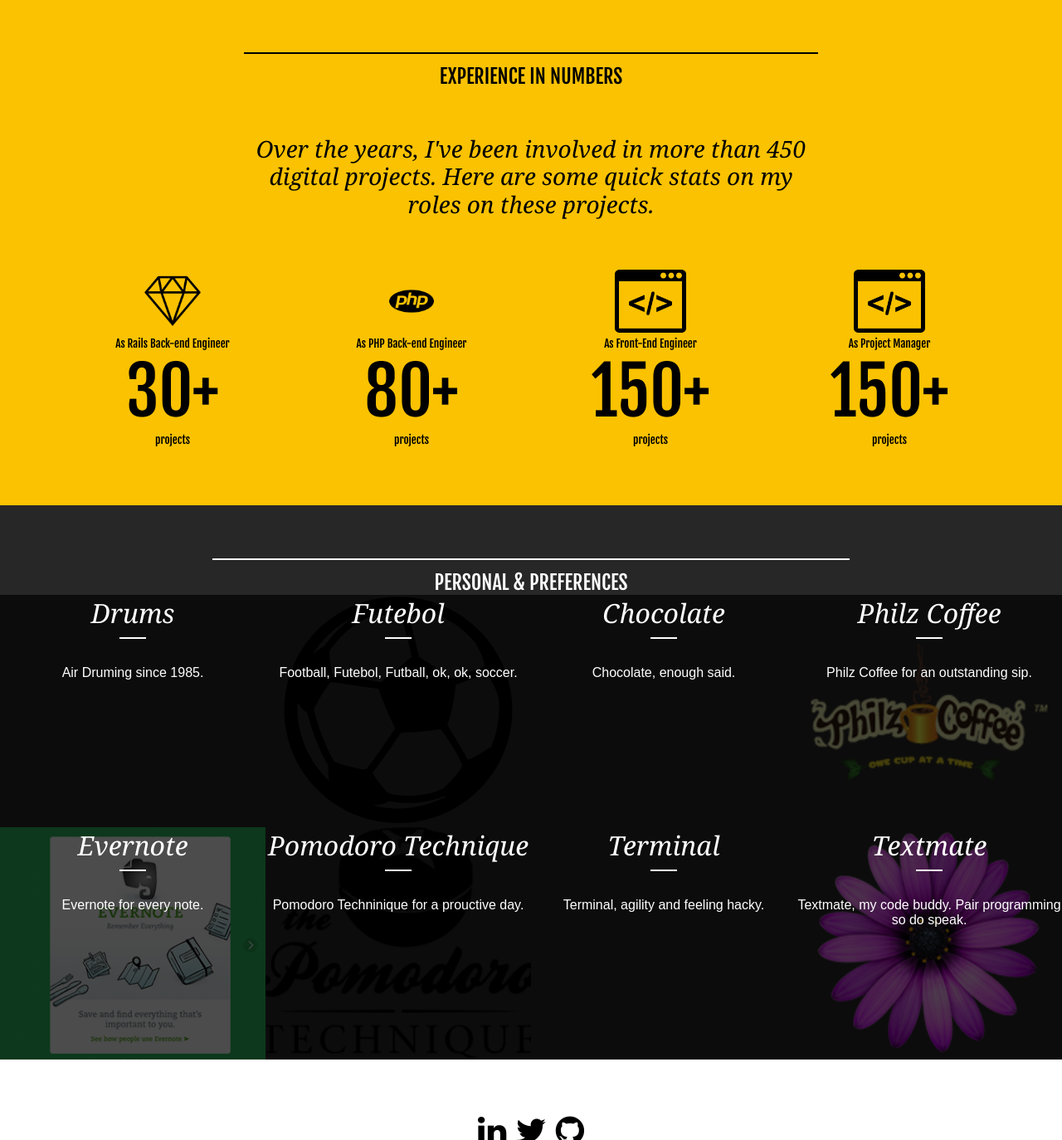
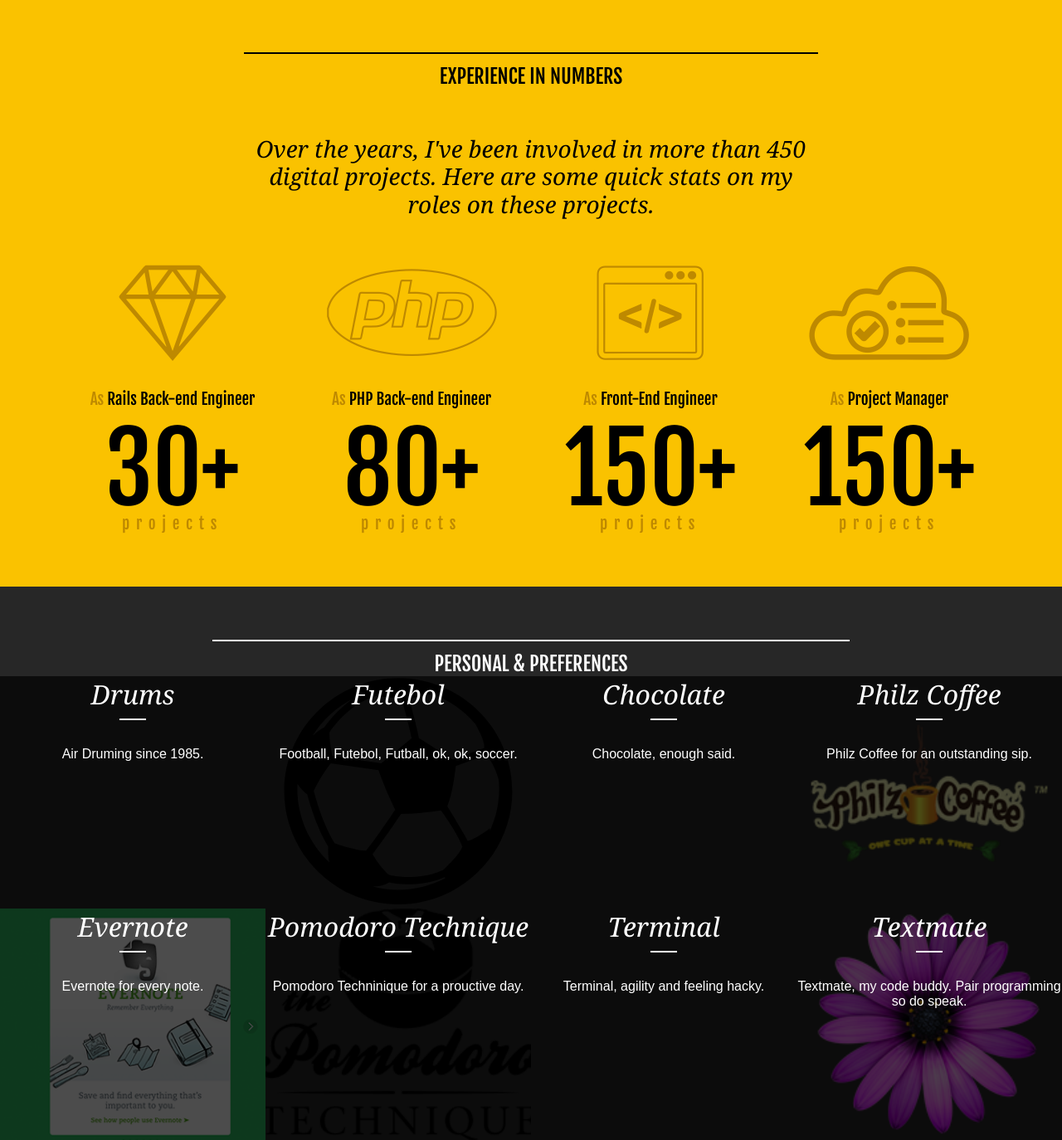
Before and after one commit to philipecasarotte/my-site, a PHP site: page / in a window 1280 px wide. Shown: the part 2733-4107 px from the top of the page at 83% size. Run offline with PHP 8.4, Linux system fonts and the light colour scheme; some libraries are stand-ins or nearby versions.

Commit message:
designing and adding svg icons for stats sections

```diff
--- a/index.html
+++ b/index.html
@@ -14,6 +14,7 @@
 		<link rel="stylesheet" href="http://maxcdn.bootstrapcdn.com/font-awesome/4.3.0/css/font-awesome.min.css" type="text/css"/>
 		<link rel="stylesheet" href="stylesheets/animate.css" type="text/css"/>
 		<link rel="stylesheet" href="stylesheets/default.css" type="text/css"/>
+		<link rel="stylesheet" href="stylesheets/icons.css" type="text/css"/>
     </head>
     <body>
 		<!-- Of course you gotta check out my semantics! -->
@@ -106,36 +107,28 @@
 			<p>Over the years, I've been involved in more than 450 digital projects. Here are some quick stats on my roles on these projects.</p>
 			<ul>
 				<li>
-					<h5>
-						<img src="images/logos/ruby.png" width="512" height="512" alt="Ruby">
-						As Rails Back-end Engineer
-						<big>30+</big>
-						projects
-					</h5>
+					<i class="icon-rubydiamond"></i>
+					As <strong>Rails Back-end Engineer</strong>
+					<big>30+</big>
+					<small>projects</small>
 				</li>
 				<li>
-					<h5>
-						<img src="images/logos/php.png" width="2048" height="2048" alt="Php">
-						As PHP Back-end Engineer
-						<big>80+</big>
-						projects
-					</h5>
+					<i class="icon-phpoval"></i>
+					As <strong>PHP Back-end Engineer</strong>
+					<big>80+</big>
+					<small>projects</small>
 				</li>
 				<li>
-					<h5>
-						<img src="images/logos/html.png" width="1200" height="1200" alt="Html">
-						As Front-End Engineer
-						<big>150+</big>
-						projects
-					</h5>
+					<i class="icon-frontendscreen"></i>
+					As <strong>Front-End Engineer</strong>
+					<big>150+</big>
+					<small>projects</small>
 				</li>
 				<li>
-					<h5>
-						<img src="images/logos/html.png" width="1200" height="1200" alt="Html">
-						As Project Manager
-						<big>150+</big>
-						projects
-					</h5>
+					<i class="icon-cloudpm"></i>
+					As <strong>Project Manager</strong>
+					<big>150+</big>
+					<small>projects</small>
 				</li>
 			</ul>
 		</section>
--- a/stylesheets/default.css
+++ b/stylesheets/default.css
@@ -73,9 +73,18 @@ section {float:left;width:100%;padding:5%;overflow:hidden;}
 #work li a:hover figure figcaption {margin-top:-0.1em;opacity:1;}
 
 #stats {background-color:#FAC200;}
-#stats li {width:25%;display:inline;float:left;text-align:center;}
-#stats li img {width:30%;height:auto;display:block;margin:0 auto;}
-#stats li big {display:block;font-size:6em;}
+#stats li {width:25%;display:inline;float:left;text-align:center;font-size:1.2em;color:#BE8900;font-family:"Fjalla One", sans-serif;font-weight:normal;}
+#stats li strong {font-weight:normal;color:black;}
+#stats li i {width:50%;height:auto;display:block;margin:0 auto 0.3em auto;font-size:6em;text-align:center;float:left;width:100%;}
+#stats li big {display:block;font-size:6em;color:black;}
+#stats li small {font-size:1em;margin-top:-1em;float:left;width:100%;letter-spacing:0.4em;}
+#stats li:hover {margin-top:-2em;}
+#stats li:hover i {font-size:7em;}
+#stats li:hover i.icon-rubydiamond {color:red;}
+#stats li:hover i.icon-phpoval {color:red;}
+#stats li:hover i.icon-phpoval {color:purple;}
+#stats li:hover i.icon-frontendscreen {color:black;}
+#stats li:hover i.icon-cloudpm {color:blue;}
 #stats p {margin:2em auto;}
 
 #personal {background-color:#272727;padding:0;color:white;}
--- /dev/null
+++ b/stylesheets/icons.css
@@ -0,0 +1,40 @@
+@font-face {
+	font-family: 'icomoon';
+	src:url('fonts/icomoon.eot?-vv6y1y');
+	src:url('fonts/icomoon.eot?#iefix-vv6y1y') format('embedded-opentype'),
+		url('fonts/icomoon.woff?-vv6y1y') format('woff'),
+		url('fonts/icomoon.ttf?-vv6y1y') format('truetype'),
+		url('fonts/icomoon.svg?-vv6y1y#icomoon') format('svg');
+	font-weight: normal;
+	font-style: normal;
+}
+
+[class^="icon-"], [class*=" icon-"] {
+	font-family: 'icomoon';
+	speak: none;
+	font-style: normal;
+	font-weight: normal;
+	font-variant: normal;
+	text-transform: none;
+	line-height: 1;
+
+	/* Better Font Rendering =========== */
+	-webkit-font-smoothing: antialiased;
+	-moz-osx-font-smoothing: grayscale;
+}
+
+.icon-cloudpm:before {
+	content: "\e600";
+}
+
+.icon-frontendscreen:before {
+	content: "\e601";
+}
+
+.icon-phpoval:before {
+	content: "\e602";
+}
+
+.icon-rubydiamond:before {
+	content: "\e603";
+}
```
Also changed, not shown: images/logos/html.png, images/logos/php.png, images/logos/ruby.png, stylesheets/fonts/icomoon.ttf (added), stylesheets/fonts/icomoon.woff (added), 2 other files.
